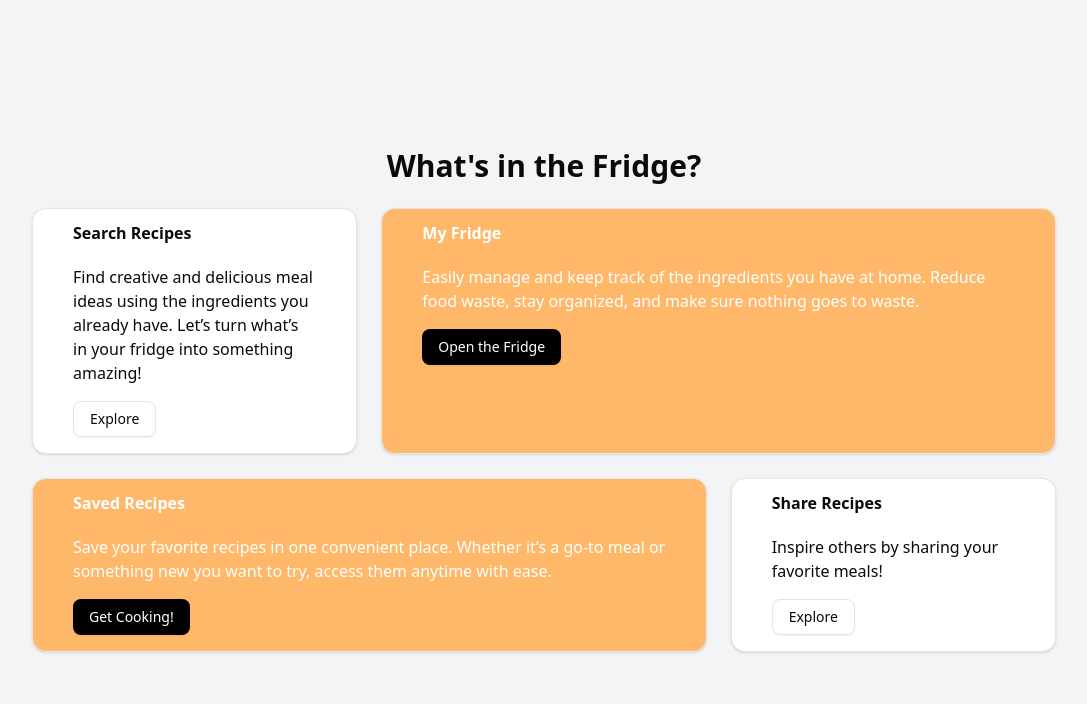
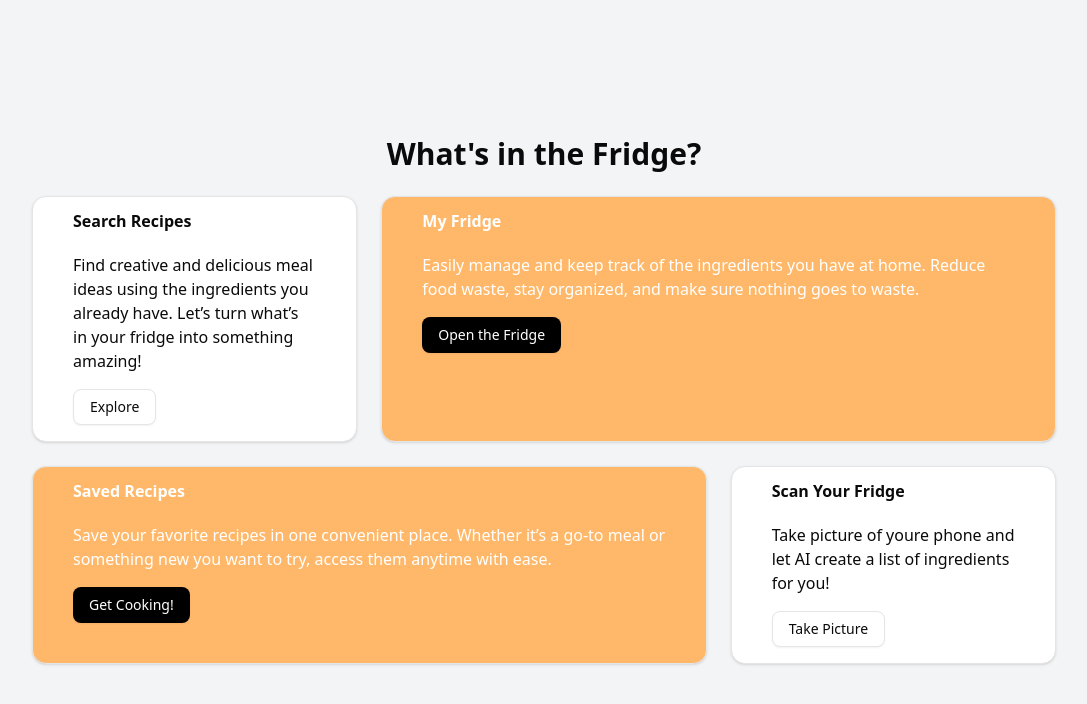
Before and after one commit to ooldos67/whats-in-the-fridge, a React (Vite) app in the folder apps/client/: page / in a window 1280 px wide. Shown: the top 704 px of the page, without its empty margins (96-1183 px from the left). Built offline with nearby package versions, Linux system fonts and the light colour scheme; no server answers.

Commit message:
Small styling changes, added styling to buttons

```diff
--- a/apps/client/src/components/ui/sidebar.tsx
+++ b/apps/client/src/components/ui/sidebar.tsx
@@ -48,7 +48,7 @@ export default function Sidebar() {
       <div className="mt-auto flex items-center px-6 py-4">
         <Avatar className="w-12 h-12">
           <AvatarImage src="/path/to/profile-image.jpg" alt="User Profile" />
-          <AvatarFallback>U</AvatarFallback>
+          <AvatarFallback>DW</AvatarFallback>
         </Avatar>
         <div className="ml-3">
           <p className="text-sm font-semibold">Dom Wooldridge</p>
--- a/apps/client/src/pages/dashboard.tsx
+++ b/apps/client/src/pages/dashboard.tsx
@@ -70,15 +70,18 @@ export function Dashboard() {
 
         <Card className="p-4 md:col-span-1">
           <CardHeader>
-            <CardTitle>Share Recipes</CardTitle>
+            <CardTitle>Scan Your Fridge</CardTitle>
           </CardHeader>
           <CardContent>
-            <p>Inspire others by sharing your favorite meals!</p>
+            <p>
+              Take picture of youre phone and let AI create a list of
+              ingredients for you!
+            </p>
             <Button
               variant="outline"
               className="mt-4 transition-colors hover:scale-105 hover:cursor-pointer"
             >
-              Explore
+              Take Picture
             </Button>
           </CardContent>
         </Card>
--- a/apps/client/src/pages/myFridge.tsx
+++ b/apps/client/src/pages/myFridge.tsx
@@ -114,7 +114,12 @@ export default function MyFridge() {
             value={ingredientAmount}
             onChange={(e) => setIngredientAmount(e.target.value)}
           />
-          <Button type="submit">Add</Button>
+          <Button
+            type="submit"
+            className="transition-colors hover:scale-105 hover:cursor-pointer"
+          >
+            Add
+          </Button>
         </form>
 
         <Card>
@@ -134,8 +139,11 @@ export default function MyFridge() {
                       <TableCell>{ingredient.name}</TableCell>
                       <TableCell>{ingredient.amount}</TableCell>
                       <TableCell>
-                        <Button onClick={() => deleteIngredient(ingredient.id)}>
-                          <Trash className="w-5 h-5 text-red-500" />
+                        <Button
+                          onClick={() => deleteIngredient(ingredient.id)}
+                          className="transition-colors hover:scale-105 hover:cursor-pointer"
+                        >
+                          <Trash className="w-5 h-5 text-white" />
                         </Button>
                       </TableCell>
                     </TableRow>
--- a/apps/client/src/pages/searchRecipes.tsx
+++ b/apps/client/src/pages/searchRecipes.tsx
@@ -233,7 +233,10 @@ export default function SearchRecipes() {
           </Popover>
 
           {/* Search Button (No functionality for now) */}
-          <Button onClick={handleSearchSubmit} className="w-1/4 p-3">
+          <Button
+            onClick={handleSearchSubmit}
+            className="w-1/4 p-3 transition-colors hover:scale-105 hover:cursor-pointer"
+          >
             Search Recipes
           </Button>
         </div>
```
